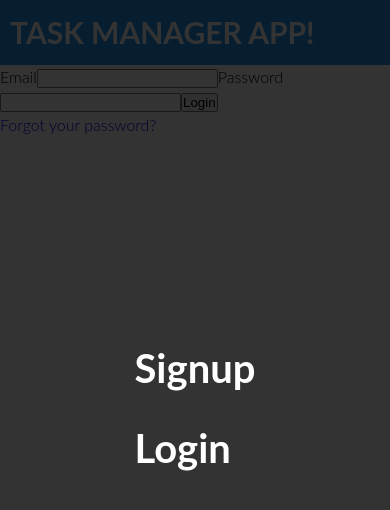
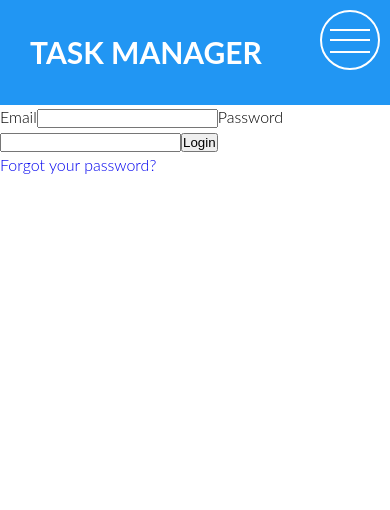
Before and after one commit to Jonathan-Wong-Code/Fullstack-Task-Manager, a React (Create React App) app in the folder client/: page / in a window 390 px wide. Shown: the top 510 px of the page. Built offline with nearby package versions, Linux system fonts and the light colour scheme; no server answers.

Commit message:
hamburger menu and icon styles

```diff
--- a/client/src/async-helpers/auth.js
+++ b/client/src/async-helpers/auth.js
@@ -47,9 +47,9 @@ export async function logoutUser(authDispatch, taskDispatch, userDispatch) {
       withCredentials: true
     });
 
-    userDispatch({ type: CLEAR_USER, user: null });
     taskDispatch({ type: CLEAR_TASKS });
     authDispatch({ type: LOGOUT, user: null });
+    userDispatch({ type: CLEAR_USER, user: null });
   } catch (error) {
     authDispatch({ type: AUTH_ERROR, message: error.response.data.message });
   }
--- a/client/src/components/filterBar/css.js
+++ b/client/src/components/filterBar/css.js
@@ -1,5 +1,5 @@
 import styled from "styled-components";
-import { colors } from "./../../themes/constants";
+import { colors, breakPoints } from "./../../themes/constants";
 export const Form = styled.form`
   display: flex;
   flex-direction: column;
@@ -7,12 +7,18 @@ export const Form = styled.form`
   padding: 2rem 1rem;
   border-radius: 10px;
   box-shadow: 0 2px 10px rgba(0, 0, 0, 0.3);
+
+  @media (min-width: ${breakPoints.large}) {
+    flex-direction: row;
+    align-items: center;
+    justify-content: center;
+    padding: 2rem 5rem;
+  }
 `;
 
 export const Select = styled.select`
   display: block;
   font-size: 16px;
-  font-family: sans-serif;
   font-weight: 700;
   color: #444;
   line-height: 1.3;
@@ -23,6 +29,12 @@ export const Select = styled.select`
   background: ${colors.WHITE};
   border-radius: 10px;
   appearance: none;
+  text-align: center;
+
+  @media (min-width: ${breakPoints.large}) {
+    margin-right: 1rem;
+    width: 200%;
+  }
 `;
 
 export const Input = styled.input`
@@ -37,4 +49,21 @@ export const Input = styled.input`
   box-shadow: 0 1px 0 1px rgba(0, 0, 0, 0.04);
   border-radius: 0.5em;
   appearance: none;
+
+  @media (min-width: ${breakPoints.large}) {
+    margin-right: 1rem;
+    width: 100%;
+  }
 `;
+
+export const Label = styled.label`
+  @media (min-width: ${breakPoints.large}) {
+    margin-right: 1rem;
+  }
+`;
+
+export const FormCell = styled.div`
+  display: flex;
+  flex-direction: column;
+  margin-right: 3rem;
+`;
--- a/client/src/components/filterBar/index.js
+++ b/client/src/components/filterBar/index.js
@@ -1,5 +1,5 @@
 import React, { useState } from "react";
-import { Form, Select, Input } from "./css";
+import { Form, Select, Input, Label, FormCell } from "./css";
 function FilterBar({
   perPage,
   page,
@@ -51,7 +51,8 @@ function FilterBar({
 
   return (
     <Form action="" onSubmit={handleSubmit} data-testid="filter-bar-form">
-      <label htmlFor="search"> Search by title</label>
+      <FormCell>
+        <Label htmlFor="search"> Search by title</Label>
         <Input
           type="text"
           id="search"
@@ -59,7 +60,9 @@ function FilterBar({
           value={search}
           onChange={e => setSearch(e.target.value)}
         />
-      <label htmlFor="perPage">Number of results</label>
+      </FormCell>
+      <FormCell>
+        <Label htmlFor="perPage">Number of results</Label>
         <Select
           name="perPage"
           id="perPage"
@@ -77,7 +80,9 @@ function FilterBar({
           <option value={15}>15</option>
           <option value={20}>20</option>
         </Select>
-      <label htmlFor="showCompleted">Show tasks</label>
+      </FormCell>
+      <FormCell>
+        <Label htmlFor="showCompleted">Show tasks</Label>
         <Select
           name="showCompleted"
           id="showCompleted"
@@ -88,8 +93,9 @@ function FilterBar({
           <option value="false">incomplete</option>
           <option value="true">completed</option>
         </Select>
-
-      <label htmlFor="sortBy">Sort By</label>
+      </FormCell>
+      <FormCell>
+        <Label htmlFor="sortBy">Sort By</Label>
         <Select
           name="sortBy"
           id="sortBy"
@@ -106,6 +112,7 @@ function FilterBar({
           <option value="-completed">completed</option>
           <option value="completed">incomplete</option>
         </Select>
+      </FormCell>
     </Form>
   );
 }
--- a/client/src/components/header/css.js
+++ b/client/src/components/header/css.js
@@ -7,6 +7,7 @@ export const HeaderSection = styled.header`
   width: 100%;
   background: ${colors.BLUE};
   color: ${colors.WHITE};
+  position: relative;
 `;
 
 export const Wrapper = styled.div`
@@ -19,23 +20,31 @@ export const Wrapper = styled.div`
 
 export const H1 = styled.h1`
   font-size: 3rem;
+  padding: 2rem;
+  @media (min-width: ${breakPoints.large}) {
+    font-size: 5rem;
+  }
 `;
 
 export const Nav = styled.nav`
-  position: absolute;
+  position: fixed;
   left: 0;
   top: 0;
   right: 0;
   bottom: 0;
-  display: flex;
   height: 100vh;
   width: 100vw;
-  background: rgba(0, 0, 0, 0.8);
+  display: flex;
+  transition: 0.3s all;
+  background: none;
+  transform: scale(0);
+
   @media (min-width: ${breakPoints.large}) {
     position: relative;
     height: auto;
     width: auto;
     background: none;
+    transform: scale(1);
   }
 `;
 
@@ -52,7 +61,7 @@ export const NavList = styled.ul`
     flex-direction: row;
     margin: 0;
     transform: translateY(0);
-    font-size: 2rem;
+    font-size: 3rem;
   }
 `;
 
@@ -82,7 +91,7 @@ export const Logout = styled.button`
   cursor: pointer;
 
   @media (min-width: ${breakPoints.large}) {
-    font-size: 2rem;
+    font-size: 3rem;
   }
 `;
 
@@ -90,3 +99,77 @@ export const UserInfo = styled.div`
   display: flex;
   align-items: center;
 `;
+
+export const Hamburger = styled.label`
+  height: 60px;
+  width: 60px;
+  display: block;
+  border: 2px solid ${colors.WHITE};
+  border-radius: 50%;
+  position: fixed;
+  right: 10px;
+  top: 10px;
+  z-index: 50;
+  display: flex;
+  background: ${colors.BLUE};
+  cursor: pointer;
+
+  @media (min-width: ${breakPoints.large}) {
+    display: none;
+  }
+`;
+
+export const HamburgerIcon = styled.span`
+  display: block;
+  width: 40px;
+  height: 2px;
+  background: ${colors.WHITE};
+  margin: auto;
+  z-index: 50;
+  transition: 0.2s all;
+  ::before,
+  ::after {
+    display: block;
+    content: "";
+    width: 40px;
+    height: 2px;
+    background: ${colors.WHITE};
+  }
+
+  ::before {
+    transform: translateY(-10px);
+  }
+
+  ::after {
+    transform: translateY(10px);
+  }
+`;
+
+export const Checkbox = styled.input`
+  position: absolute;
+  display: none;
+
+  &:checked ~ div nav {
+    display: flex;
+    background: rgba(0, 0, 0, 0.8);
+    transform: scale(1);
+  }
+
+  &:checked + label span::after {
+    width: 2px;
+    height: 40px;
+    transform: translateY(0);
+    position: absolute;
+    left: 50%;
+    transform: translateX(-50%);
+    top: -18px;
+  }
+
+  &:checked + label span::before {
+    display: none;
+  }
+
+  &:checked + label span {
+    position: relative;
+  }
+`;
--- a/client/src/components/header/index.js
+++ b/client/src/components/header/index.js
@@ -1,8 +1,8 @@
-import React from "react";
+import React, { useRef, useState } from "react";
 import { logoutUser } from "../../async-helpers/auth";
 import { useAuthDispatch, useAuthState } from "../../context/auth-context";
 import { useTaskDispatch } from "../../context/task-context";
-import { useUserState, useUserDispatch } from "../../context/user-context";
+import { useUserDispatch } from "../../context/user-context";
 
 import {
   HeaderSection,
@@ -12,11 +12,15 @@ import {
   NavList,
   NavListItem,
   NavLink,
-  Logout
+  Logout,
+  Hamburger,
+  HamburgerIcon,
+  Checkbox
 } from "./css";
 
 function Header() {
-  const { user } = useUserState();
+  const checkbox = useRef();
+
   const { user: authUser } = useAuthState();
   const authDispatch = useAuthDispatch();
   const userDispatch = useUserDispatch();
@@ -28,13 +32,17 @@ function Header() {
 
   return (
     <HeaderSection>
+      <Checkbox type="checkbox" id="mobile" name="mobile-menu" ref={checkbox} />
+      <Hamburger htmlFor="mobile">
+        <HamburgerIcon />
+      </Hamburger>
       <Wrapper>
-        <H1>TASK MANAGER APP!</H1>
+        <H1>TASK MANAGER</H1>
         <Nav>
           <NavList>
             {authUser && (
               <>
-                <NavListItem>
+                <NavListItem onClick={() => (checkbox.current.checked = false)}>
                   <NavLink
                     to={{
                       pathname: "/dashboard",
@@ -44,7 +52,7 @@ function Header() {
                     Dashboard
                   </NavLink>
                 </NavListItem>
-                <NavListItem>
+                <NavListItem onClick={() => (checkbox.current.checked = false)}>
                   <NavLink to="/create">Create</NavLink>
                 </NavListItem>
               </>
@@ -52,10 +60,10 @@ function Header() {
 
             {!authUser && (
               <>
-                <NavListItem>
+                <NavListItem onClick={() => (checkbox.current.checked = false)}>
                   <NavLink to="/signup">Signup</NavLink>
                 </NavListItem>
-                <NavListItem>
+                <NavListItem onClick={() => (checkbox.current.checked = false)}>
                   <NavLink to="/">Login</NavLink>
                 </NavListItem>
               </>
@@ -63,9 +71,14 @@ function Header() {
             {authUser && (
               <>
                 <NavListItem>
-                  <NavLink to="/myAccount">My Account</NavLink>
+                  <NavLink
+                    to="/myAccount"
+                    onClick={() => (checkbox.current.checked = false)}
+                  >
+                    My Account
+                  </NavLink>
                 </NavListItem>
-                <NavListItem>
+                <NavListItem onClick={() => (checkbox.current.checked = false)}>
                   <Logout onClick={handleLogoutClick}>Logout</Logout>
                 </NavListItem>
               </>
--- a/client/src/components/taskList/css.js
+++ b/client/src/components/taskList/css.js
@@ -2,7 +2,7 @@ import styled from "styled-components";
 
 export const TaskGrid = styled.ul`
   display: grid;
-  grid-template-columns: repeat(auto-fill, minmax(40rem, 1fr));
+  grid-template-columns: repeat(auto-fill, minmax(35rem, 1fr));
   grid-gap: 2rem;
   list-style-type: none;
   padding: 5rem 0 5rem 0;
--- a/client/src/components/taskListItem/index.js
+++ b/client/src/components/taskListItem/index.js
@@ -25,7 +25,7 @@ function TaskListItem({ task, index }) {
 
   useEffect(() => {
     checkbox.current.checked = task.completed;
-  }, [completed]);
+  }, [task.completed]);
 
   const handleCheckChange = async () => {
     setCompleted(checkbox.current.checked);
```
Lines whose indentation alone changed are shown as unchanged.
